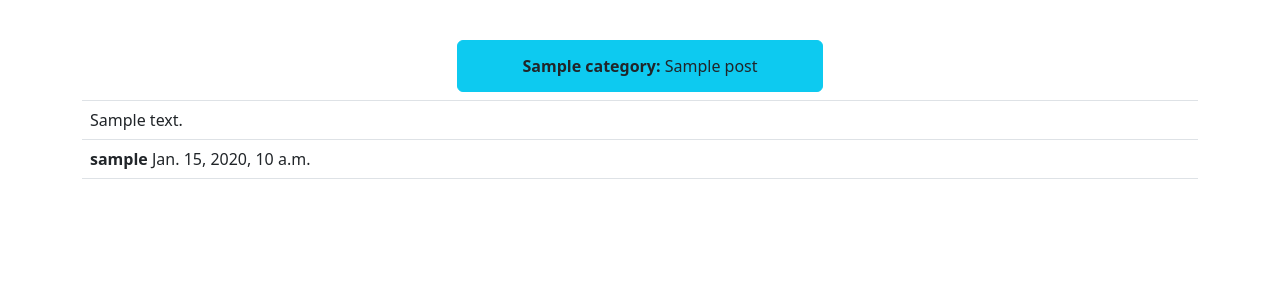
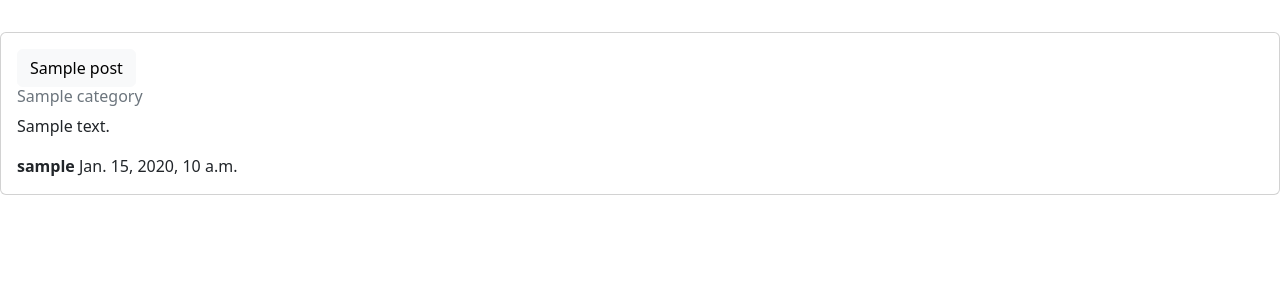
Before and after one commit to hosamhamdy258/blog-django, a Django app: page /categories/1/ in a window 1280 px wide. Shown: the part 70-370 px from the top of the page. Run offline with Django 4.2, Linux system fonts and the light colour scheme; tables that the repository leaves empty hold one stand-in row (values such as "Sample post"); some libraries are stand-ins or nearby versions.

Commit message:
posts.html style

```diff
--- a/templates/categories/posts.html
+++ b/templates/categories/posts.html
@@ -21,31 +21,17 @@
     </div>
 <br>
 <!--the post contents-->
-<div class="container">
+<div class="card">
     {% for post in category.posts.all %}
-        <div class="table-responsive">
-                 <table class="table justify-content-center">
-            <tbody>
-              <tr >
-                <td scope="col">
-                    <div class="d-grid gap-2 col-4 mx-auto">
-                        <button class="btn btn-info" type="button">
-                            <a href="{% url 'post' category_id=category.pk post_id=post.pk %}" class="btn"><strong>{{post.category}}:</strong> {{post.title}}</a>
-                        </button>
-                    </div>
-                </td>
-              </tr>
 
-              <tr>
-                <td scope="col">{{post.content}}</td>
-              </tr>
+      <div class="card-body">
+          <a href="{% url 'post' category_id=category.pk post_id=post.pk %}" class="btn btn-light mb-1" >{{post.title}}</a>
+          <h6 class="card-subtitle mb-2 text-muted">{{post.category}}</h6>
+          <p class="card-text">{{post.content}}</p>
+          <p class="card-text"><strong>{{post.created_by.username}}</strong> {{post.created_dt}}</p>
+      </div>
+    </div>
+  {% endfor %}
+</div>
 
-              <tr class="justify-content-center">
-                <td><strong> {{post.created_by.username}}</strong> {{post.created_dt}}</td>
-              </tr>
-            </tbody>
-          </table>
-        </div>
-    {% endfor %}
-</div>
 {% endblock main %}
```
